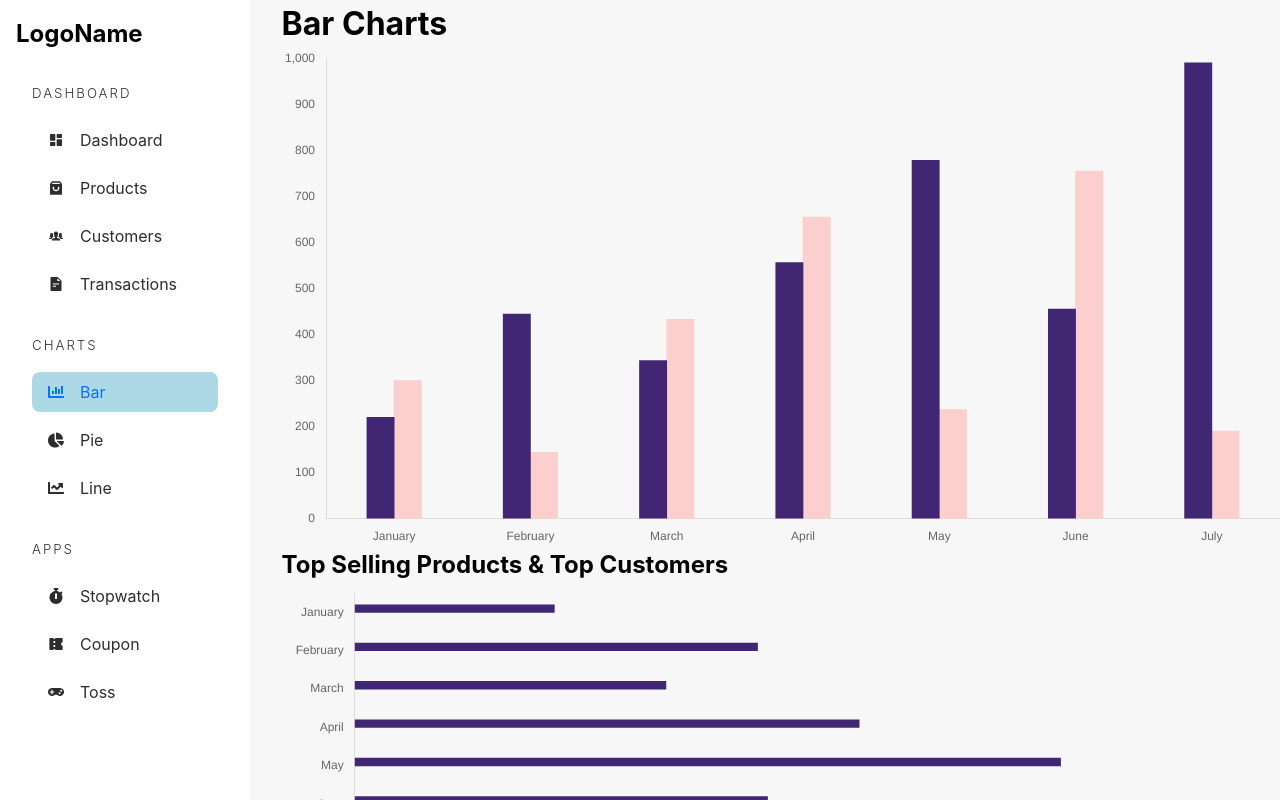
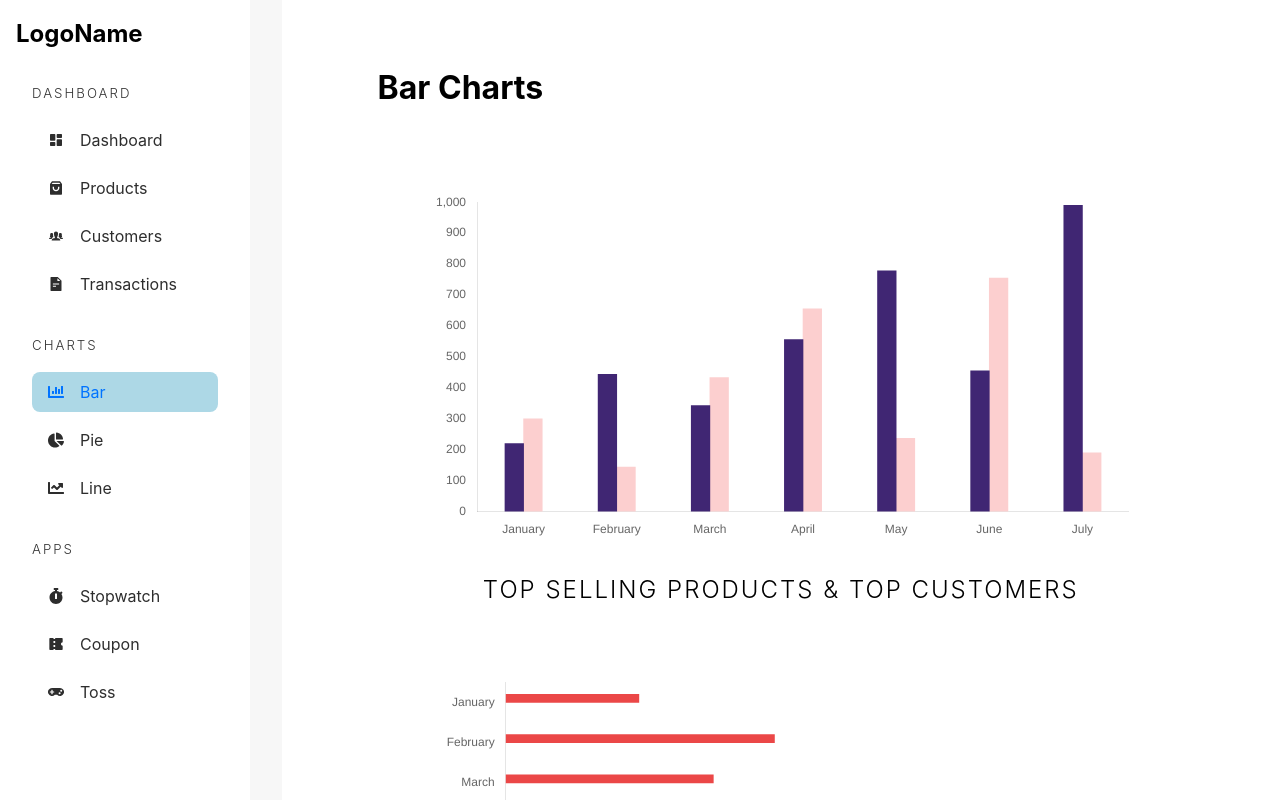
Before and after one commit to abhiSahuCodes/Admin-Dashboard-React, a React (Vite) app in the folder admin-dashboard/: page /admin/chart/bar in a window 1280 px wide. Shown: the top 800 px of the page. Built offline with nearby package versions, Linux system fonts and the light colour scheme.

Commit message:
Bar chart styling added

```diff
--- a/admin-dashboard/src/components/Charts.tsx
+++ b/admin-dashboard/src/components/Charts.tsx
@@ -92,7 +92,7 @@ export const BarChart = ({ data_1=[], data_2=[], title_1, title_2, bgColor_1, bg
       },
     ],
   };
-  return <Bar options={options} data={data} />;
+  return <Bar width={horizontal ? '200%' : ''} options={options} data={data} />;
 };
 
 interface DoughnutChartProps {
--- a/admin-dashboard/src/pages/charts/BarCharts.tsx
+++ b/admin-dashboard/src/pages/charts/BarCharts.tsx
@@ -27,7 +27,7 @@ const BarCharts = () => {
           <h2>Top Selling Products & Top Customers</h2>
         </section>
         <section>
-          <BarChart horizontal={true} data_1={[220, 444, 343, 556, 778, 455, 990, 444, 122, 334, 890, 910 ]} data_2={[]} title_1="Products" title_2="Users" bgColor_1={`hsl(260, 50%, 30%)`}  bgColor_2="" labels={months}/>
+          <BarChart horizontal={true} data_1={[220, 444, 343, 556, 778, 455, 990, 444, 122, 334, 890, 910 ]} data_2={[]} title_1="Products" title_2="Users" bgColor_1={`hsl(360, 80%, 60%)`}  bgColor_2="" labels={months}/>
           <h2>Top Selling Products & Top Customers</h2>
         </section>
       </main>
--- /dev/null
+++ b/admin-dashboard/src/styles/_chart.scss
@@ -0,0 +1,19 @@
+.chart-container {
+  background-color: #fff;
+  padding: 4rem;
+  overflow-y: auto;
+  > h1 {
+    margin: 0 0 5rem 2rem;
+  }
+
+  > section {
+    width: 80%;
+    margin: 4rem auto;
+
+    > h2 {
+      @include heading(2px);
+      margin: 2rem 0;
+      text-align: center;
+    }
+  }
+}
--- a/admin-dashboard/src/styles/app.scss
+++ b/admin-dashboard/src/styles/app.scss
@@ -1,6 +1,8 @@
 @import "mixin";
 @import 'dashboard';
 @import 'products';
+@import 'chart';
+
 :root {
     font-family: Inter, system-ui, Avenir, Helvetica, Arial, sans-serif;
     line-height: 1.5;
```
